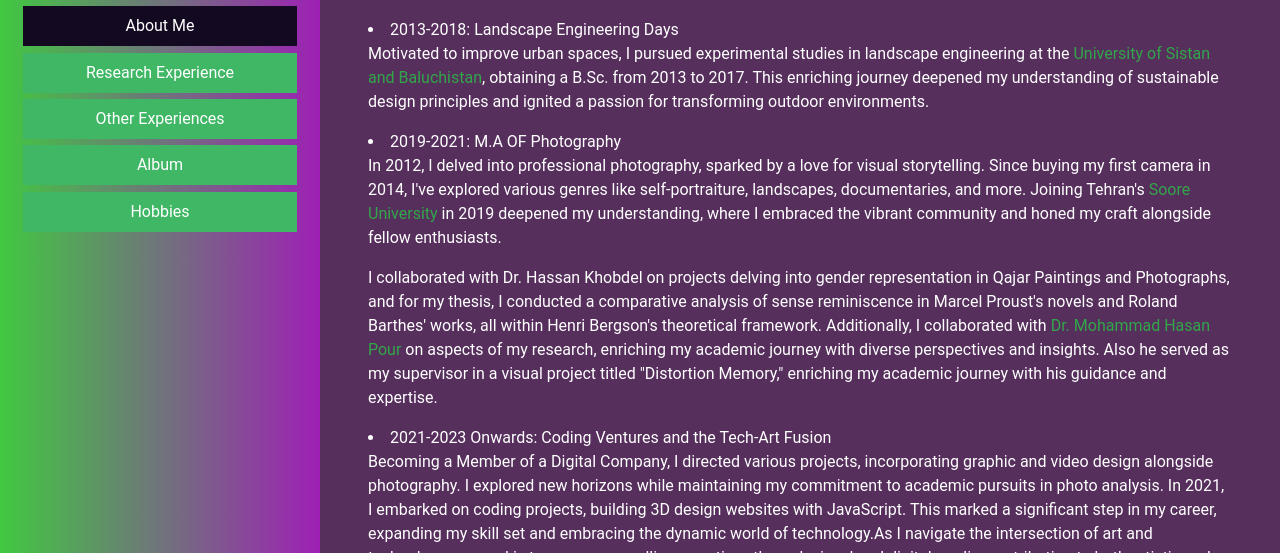
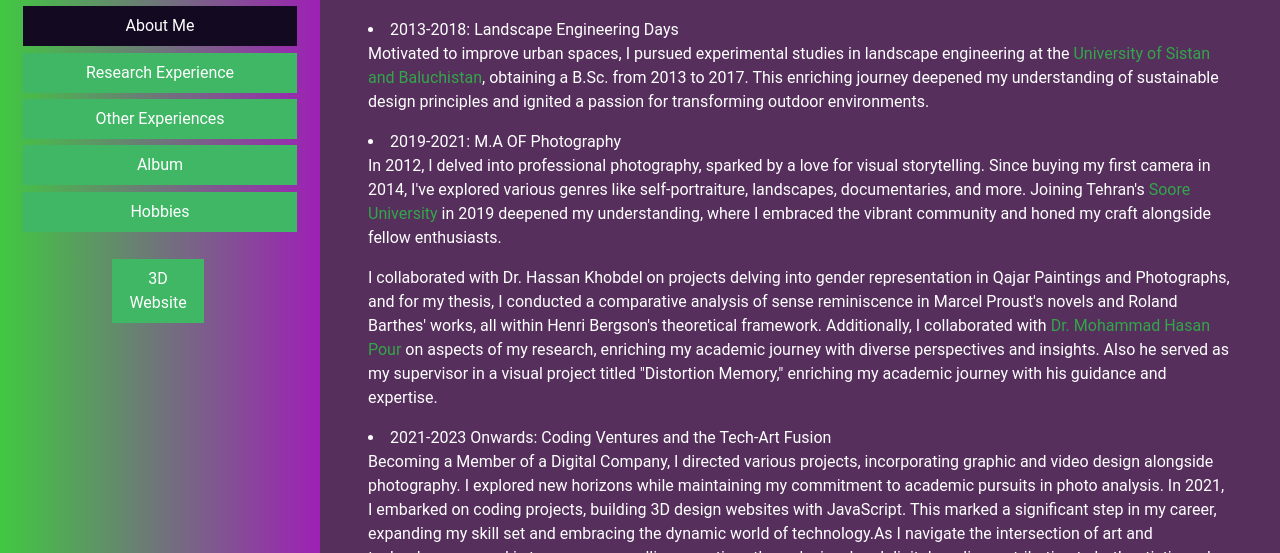
Before and after one commit to nooshinkng/Nooshin, a plain HTML site: page index.html in a window 1280 px wide. Shown: the part 247-800 px from the top of the page. Drawn offline with Linux system fonts and the light colour scheme; no server answers.

Commit message:
Update index.html

```diff
--- a/index.html
+++ b/index.html
@@ -38,6 +38,7 @@
                     <div class="list-item">Other Experiences</div>
                     <div class="list-item">Album</div>
                     <div class="list-item mb-4">Hobbies</div>
+                    <a href="https://truckland.vercel.app/" target="_blank" rel="noopener noreferrer"><div class="list-item mb-4">3D Website</div></a>
                     <div class="contact mb-4">
                         <div class="contact-item">
                             <a target="_blank" href="./CV.pdf"><img src="img/cv.png" alt=""></a>
```
